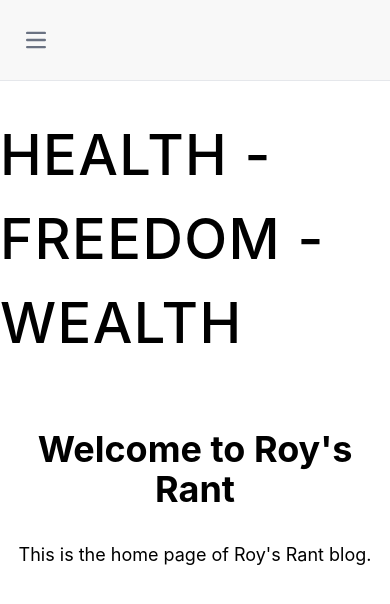
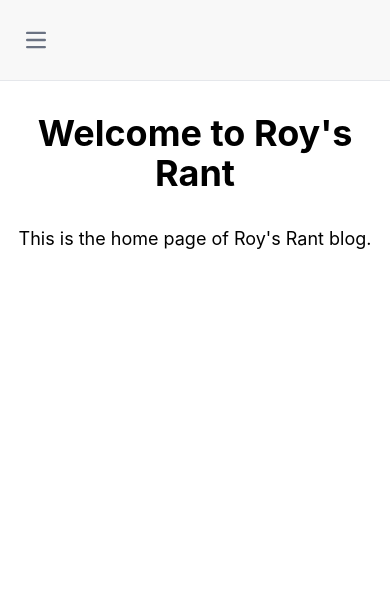
Before and after one commit to robert-brunner/roysRant, a React (Vite) app: page / in a window 390 px wide. Shown: the top 604 px of the page. Built offline with nearby package versions, Linux system fonts and the light colour scheme.

Commit message:
mobile links updates-and size fixes

```diff
--- a/src/components/nav/Header.jsx
+++ b/src/components/nav/Header.jsx
@@ -62,6 +62,10 @@ const healthLinks = [
     to: "/vitamin-supplements",
     label: "VITAMIN SUPPLEMENTS",
   },
+    {
+    to: "/being-gay",
+    label: "BEING GAY",
+  },
 ];
 const geopoliticalLinks = [
   {
@@ -108,14 +112,10 @@ const moreLinks = [
     label: "EARLY CHILDHOOD EDUCATION",
   },
   {
-    to: "/being-gay",
-    label: "BEING GAY",
-  },
-  {
     to: "/anti-us-globalization",
     label: "ANTI-U.S. GLOBALIZATION",
   },
-    {
+  {
     to: "/solutions-references",
     label: "SOLUTIONS & REFERENCES",
   },
@@ -208,6 +208,8 @@ const NavigationBar = () => {
               />
             </svg>
           </button>
+
+
 
           {/* NAVIGATION */}
           <div className={`${isOpen ? "block" : "hidden"} w-full md:block`}>
@@ -333,8 +335,8 @@ const NavigationBar = () => {
         </div>
       </nav>
 
-      <div className="flex justify-center py-8">
-        <h1 className="text-[56px] font-medium uppercase tracking-wide">
+      <div className="hidden md:flex justify-center py-8">
+        <h1 className="text-[36px] lg:text-[56px] font-medium uppercase tracking-wide">
           <span
             className={
               isHealthPage
```
